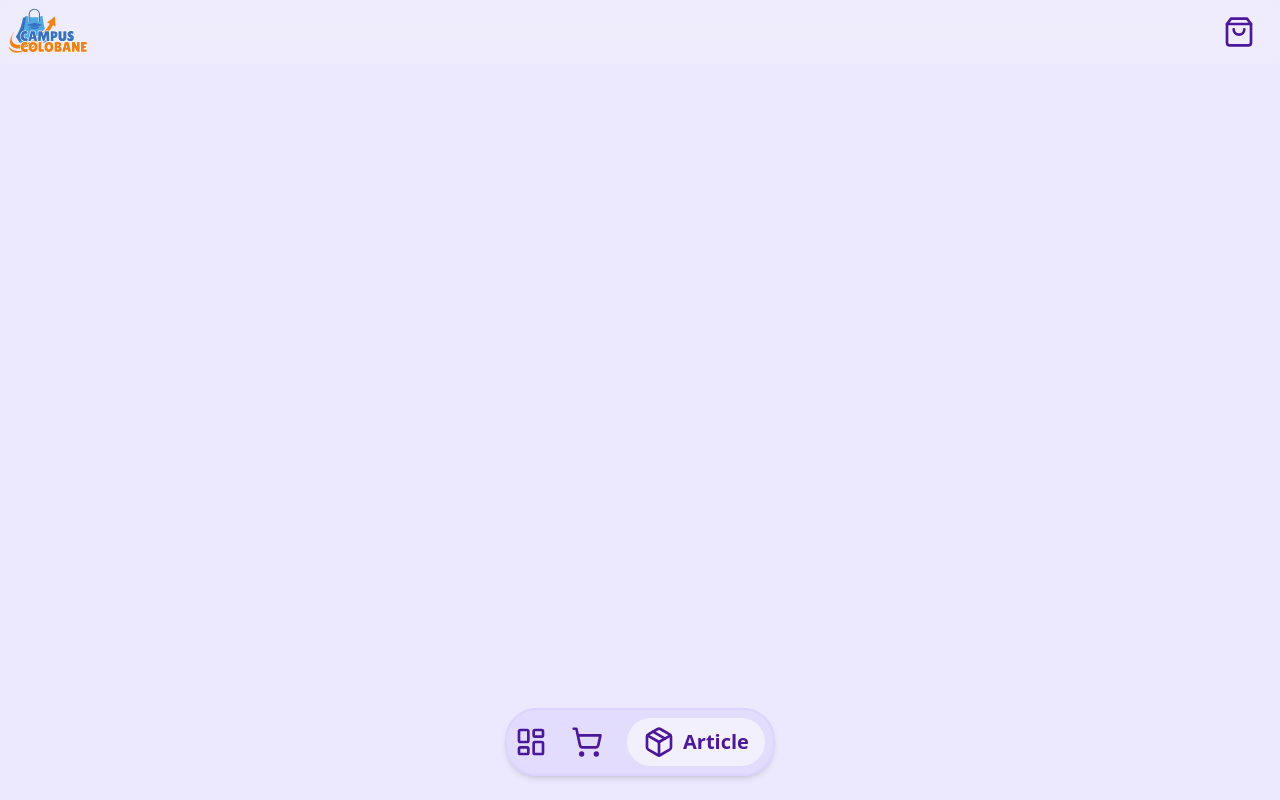
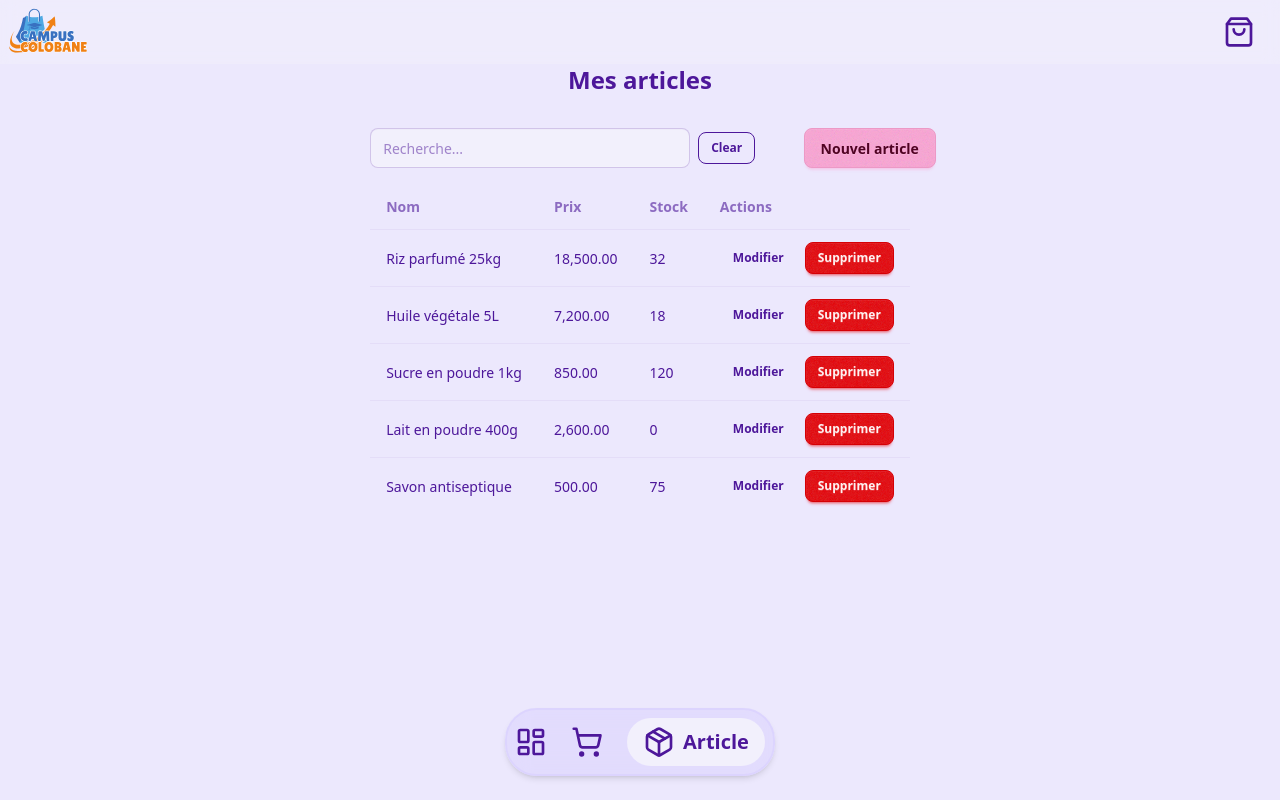
Before and after one commit to tugnodev/cc-frontend, a SvelteKit app: page /shop/article in a window 1280 px wide. Built offline with nearby package versions, Linux system fonts and the light colour scheme.

Commit message:
shop rectif

```diff
--- a/src/routes/shop/article/+page.svelte
+++ b/src/routes/shop/article/+page.svelte
@@ -0,0 +1,15 @@
+<script lang="ts">
+    import Main from "../../../components/Main.svelte";
+    import Article from "../../../components/Article.svelte";
+</script>
+
+<svelte:head>
+    <title>Shop - Articles</title>
+</svelte:head>
+
+<Main>
+    <!-- <div class="p-6"> -->
+    <h1 class="text-2xl font-bold mb-4">Mes articles</h1>
+    <Article />
+    <!-- </div> -->
+</Main>
```
